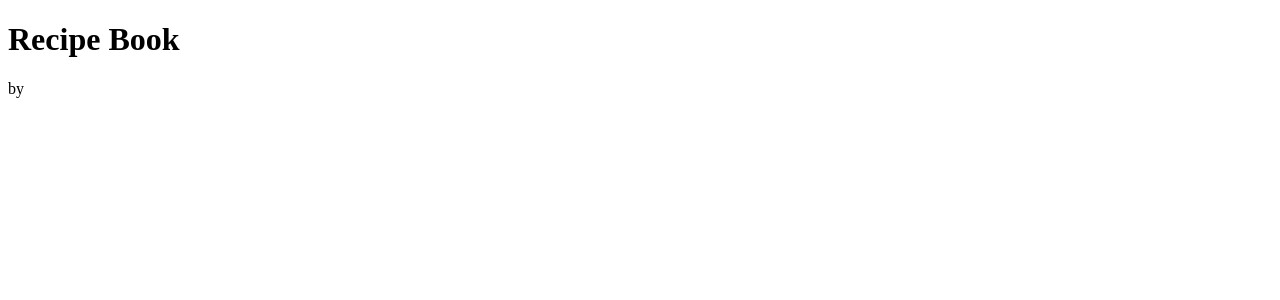
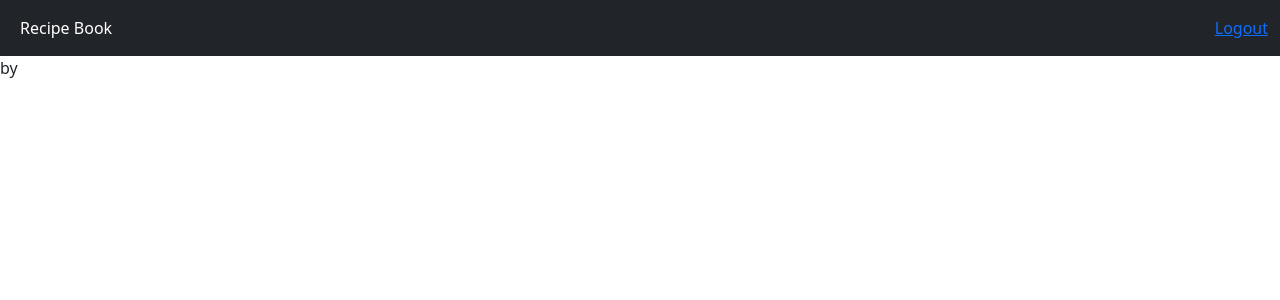
Before and after one commit to nico9696/recipebook-Sy-NicholasBenedict, a Django app: page /ledger/recipe/1 in a window 1280 px wide. Shown: the top 300 px of the page. Run offline with Django 5.2, Linux system fonts and the light colour scheme; the visitor is signed in with stand-in values (Sample User, id 1); data that the repository does not hold is empty.

Commit message:
created navbar

```diff
--- a/ledger/templates/ledger/layout.html
+++ b/ledger/templates/ledger/layout.html
@@ -2,9 +2,33 @@
 <html lang=""en>
     <head>
         <title>Recipe Book</title>
+        <link href="https://cdn.jsdelivr.net/npm/bootstrap@5.3.3/dist/css/bootstrap.min.css" rel="stylesheet" integrity="sha384-QWTKZyjpPEjISv5WaRU9OFeRpok6YctnYmDr5pNlyT2bRjXh0JMhjY6hW+ALEwIH" crossorigin="anonymous">
     </head>
     <body>
-        <h1>Recipe Book</h1>
+        <nav class="navbar navbar-expand navbar-dark bg-dark">
+            <div class="container-fluid">
+                <div>
+                    <ul class="navbar-nav">
+                        <li class="nav-item">
+                            <a class="nav-link text-white">Recipe Book</a>
+                        </li>
+                    </ul>
+                </div>
+                <div>
+                    <ul class="navbar-nav">
+                        <li class="nav-item">
+                            {% if user.is_authenticated %}
+                                <a href="{% url 'logout' %}">Logout</a>
+                            {% else %}
+                                <a href="{% url 'login' %}">Login</a>
+                            {% endif %}
+                        </li>
+                    </ul>
+                </div>
+            </div>
+        </nav>
+
+        <script src="https://cdn.jsdelivr.net/npm/bootstrap@5.3.3/dist/js/bootstrap.bundle.min.js" integrity="sha384-YvpcrYf0tY3lHB60NNkmXc5s9fDVZLESaAA55NDzOxhy9GkcIdslK1eN7N6jIeHz" crossorigin="anonymous"></script>
 
         {% block body %}
         {% endblock %}
--- a/ledger/urls.py
+++ b/ledger/urls.py
@@ -5,5 +5,5 @@ urlpatterns = [
     path("recipes/list", views.show_recipes_list, name="recipe_list"),
     path("recipe/<int:num>", views.show_ingredients, name="show_ingredients"),
     path("login/", views.login_view, name="login"),
-    # path("logout", views.logout_view, name="logout"),
+    path("logout", views.logout_view, name="logout"),
 ]
--- a/ledger/views.py
+++ b/ledger/views.py
@@ -22,3 +22,7 @@ def login_view(request):
             login(request, user)
             return HttpResponseRedirect(reverse("recipe_list"))
     return render(request, "ledger/login.html")
+
+def logout_view(request):
+    logout(request)
+    return render(request, "ledger/login.html")
```
